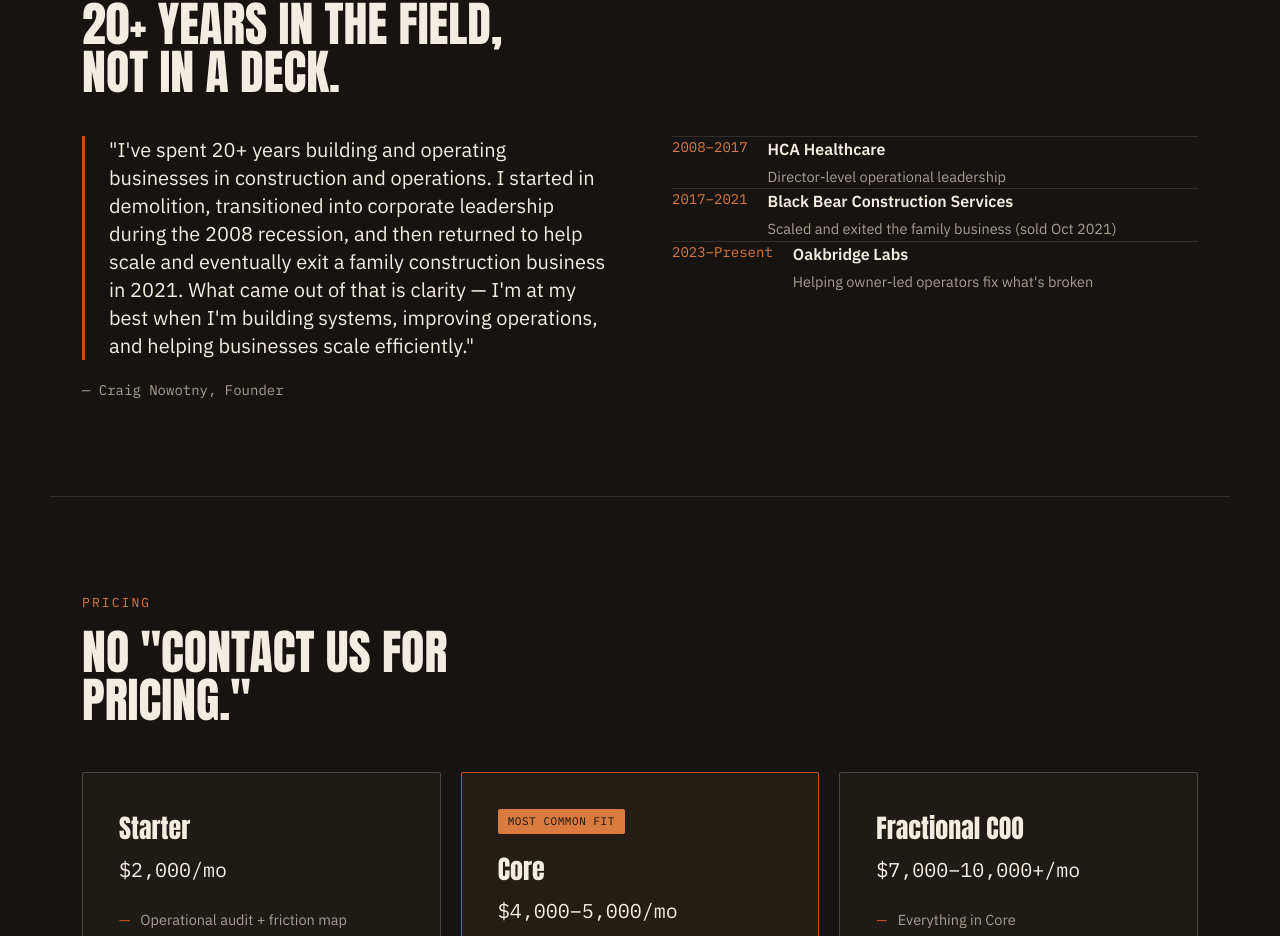
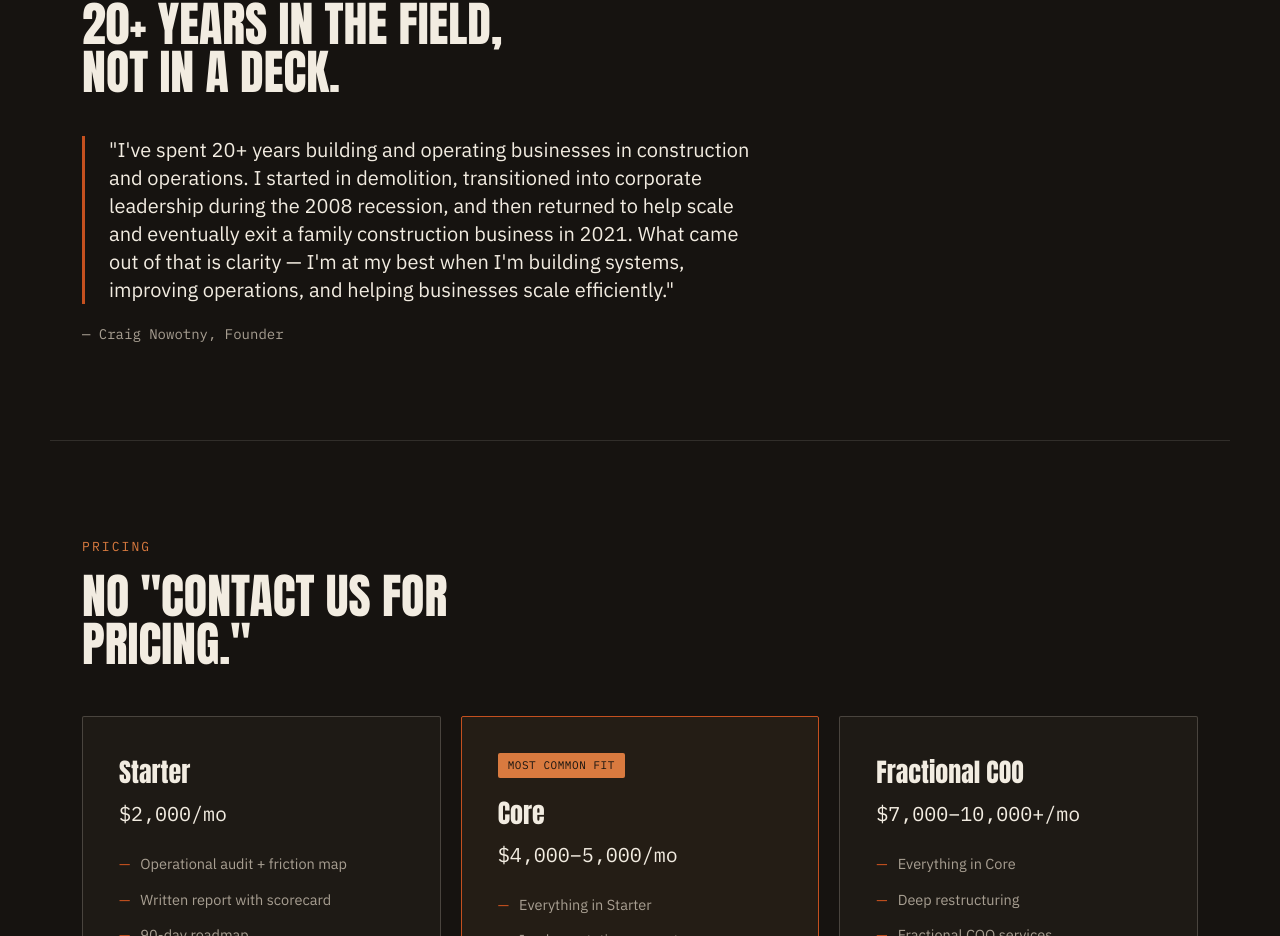
Before and after one commit to gremlinbooks/oakbridge-site, a Next.js app: page / in a window 1280 px wide. Shown: the part 3309-4245 px from the top of the page. Built offline with nearby package versions, Linux system fonts and the light colour scheme.

Commit message:
Remove timeline from About section — quote stands alone

```diff
--- a/app/page.tsx
+++ b/app/page.tsx
@@ -19,12 +19,6 @@
   { num: '02', title: 'Operational Audit', timing: 'One-page intake · 45-min call · Report in 48 hrs', body: 'You get a written scorecard and a 90-day roadmap.' },
   { num: '03', title: 'Quick Wins', timing: 'Week 1–2', body: '1–2 low-risk fixes, implemented immediately.' },
   { num: '04', title: 'Systematic Optimization', timing: '90 days+', body: 'Ongoing monthly engagement — we work the plan with you.' }
-];
-
-const timeline = [
-  { range: '2008–2017', org: 'HCA Healthcare', role: 'Director-level operational leadership' },
-  { range: '2017–2021', org: 'Black Bear Construction Services', role: 'Scaled and exited the family business (sold Oct 2021)' },
-  { range: '2023–Present', org: 'Oakbridge Labs', role: "Helping owner-led operators fix what's broken" }
 ];
 
 const tiers = [
@@ -127,8 +121,7 @@
         <h2 className="font-display font-normal text-[30px] sm:text-5xl leading-[1.05] max-w-[18ch] mb-10">
           20+ YEARS IN THE FIELD, NOT IN A DECK.
         </h2>
-        <div className="flex gap-8 sm:gap-16 flex-wrap">
-          <div className="flex-1 min-w-[320px]">
+        <div className="max-w-[680px]">
           <blockquote className="border-l-[3px] border-rust pl-5 sm:pl-6 text-lg sm:text-xl leading-relaxed text-ink mb-5 not-italic">
             &quot;I&apos;ve spent 20+ years building and operating businesses in construction and operations. I started in
             demolition, transitioned into corporate leadership during the 2008 recession, and then returned to help scale
@@ -136,18 +129,6 @@
             best when I&apos;m building systems, improving operations, and helping businesses scale efficiently.&quot;
           </blockquote>
           <div className="font-mono text-sm text-muted">— Craig Nowotny, Founder</div>
-          </div>
-          <div className="flex-1 min-w-[280px] flex flex-col">
-            {timeline.map((t) => (
-              <div key={t.range} className="flex gap-5 py-4.5 border-t border-line">
-                <div className="font-mono text-sm text-amber min-w-[9ch] shrink-0">{t.range}</div>
-                <div>
-                  <div className="font-semibold text-base mb-1">{t.org}</div>
-                  <div className="text-[14.5px] text-muted leading-relaxed">{t.role}</div>
-                </div>
-              </div>
-            ))}
-          </div>
         </div>
       </section>
 
```
Also changed, not shown: 1 other file (tests, documents, lock files or other folders). Lines whose indentation alone changed are shown as unchanged.
